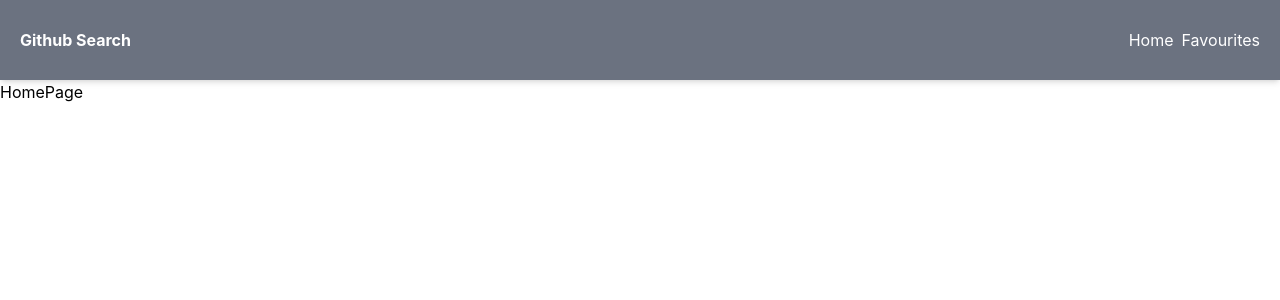
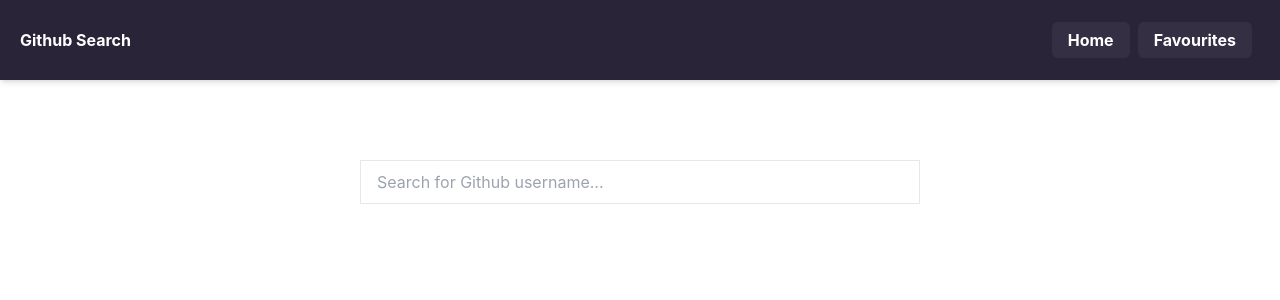
Before and after one commit to vadimkiryanov/TSX-RTQ-Tailwind, a React (Create React App) app: page / in a window 1280 px wide. Shown: the top 300 px of the page. Built offline with nearby package versions, Linux system fonts and the light colour scheme.

Commit message:
add search and custom debounce

```diff
--- a/src/components/Navigation.tsx
+++ b/src/components/Navigation.tsx
@@ -1,18 +1,30 @@
-import React from "react";
+import React, { ReactNode } from "react";
 import { Link } from "react-router-dom";
 
+export interface IBtnLinkProps {
+  children: ReactNode;
+  toPath: string;
+}
+
+// Вынести отдельно
+const BtnLink: React.FC<IBtnLinkProps> = (props) => {
+  const { children, toPath } = props;
+  return (
+    <Link className="mr-2 rounded-md bg-[#352f44] px-4 py-2 font-bold   transition-colors hover:text-blue-400" to={toPath}>
+      {children}
+    </Link>
+  );
+};
+
+// Основной
 const Navigation = () => {
   return (
-    <nav className="flex h-20 items-center justify-between bg-gray-500 px-5 text-white shadow-md">
+    <nav className="flex h-20 items-center justify-between bg-[#2a2438] px-5 text-white shadow-md">
       <h3 className="font-bold">Github Search</h3>
 
       <span>
-        <Link className="mr-2 hover:text-blue-400 transition-colors" to="/">
-          Home
-        </Link>
-        <Link className="hover:text-blue-400 transition-colors" to="/favourites">
-          Favourites
-        </Link>
+        <BtnLink toPath="/">Home</BtnLink>
+        <BtnLink toPath="/favourites">Favourites</BtnLink>
       </span>
     </nav>
   );
--- /dev/null
+++ b/src/hooks/debounce.ts
@@ -0,0 +1,20 @@
+// Создание кастомного хука debounce
+import { useEffect, useState } from "react";
+
+export const useDebounce = (value: string, delay: number = 500): string => {
+  // Состояние
+  const [debounced, setDebounced] = useState(value);
+
+  // uef
+  useEffect(() => {
+    const handler = setTimeout(() => {
+      setDebounced(value);
+      console.log('1111111');
+    }, delay);
+
+    return () => clearTimeout(handler);
+  }, [value, delay]);
+
+  // return
+  return debounced;
+};
--- /dev/null
+++ b/src/models/models.ts
@@ -0,0 +1,36 @@
+// Вставляем сконвертированный интерфейс из полученных данных от сервера
+
+export interface IUser {
+  login: string;
+  id: number;
+  node_id: string;
+  avatar_url: string;
+  gravatar_id: string;
+  url: string;
+  html_url: string;
+  followers_url: string;
+  following_url: string;
+  gists_url: string;
+  starred_url: string;
+  subscriptions_url: string;
+  organizations_url: string;
+  repos_url: string;
+  events_url: string;
+  received_events_url: string;
+  type: string;
+  site_admin: boolean;
+  score: number;
+}
+
+// IServerResponse<T> --- <T> - ставится как переменная, ожидающая тип, в данном случае это 'IUser'
+export interface IServerResponse<T> {
+  total_count: number;
+  incomplete_results: boolean;
+  items: T[];
+}
+
+// export interface IServerResponse {
+//     total_count: number;
+//     incomplete_results: boolean;
+//     items: IUser[];
+//   }
--- a/src/pages/HomePage.tsx
+++ b/src/pages/HomePage.tsx
@@ -1,11 +1,58 @@
 import React from "react";
-import Navigation from "../components/Navigation";
+import { useDebounce } from "../hooks/debounce";
+import { useSearchUsersQuery } from "../redux/store/github/github.api";
 
 const HomePage = () => {
+  // Стейт поиской строки
+  const [searchValue, setSearchValue] = React.useState<string>("");
+  const [isDropDown, setIsDropDown] = React.useState<boolean>(false);
+
+  // Задержка запроса
+  const debounced = useDebounce(searchValue); // Кастом хук
+
+  // Запрос на сервер
+  const { isLoading, isError, data } = useSearchUsersQuery(debounced, {
+    skip: debounced.length < 3, // Предотвращение запроса, если символов < 3
+  });
+
+  React.useEffect(() => {
+    // toggle dropDown
+    setIsDropDown(debounced.length > 3 && data?.length! > 0);
+  }, [debounced, data]);
+
   return (
     <>
-      {/* <Navigation /> */}
-      <div>HomePage</div>
+      <div className="mx-auto flex  justify-center pt-10">
+        {isLoading && <p className="text-center text-blue-600">Loading...</p>}
+      </div>
+      <div className="mx-auto flex  justify-center pt-10">
+        {isError && <p className="text-center text-red-600">Something went wrong</p>}
+      </div>
+      <div className="relative mx-auto w-[560px]">
+        <input
+          type="text"
+          value={searchValue}
+          onChange={(e) => setSearchValue(e.target.value)}
+          className="mb-2 h-11 w-full border py-2 px-4 "
+          placeholder="Search for Github username..."
+        />
+        {isDropDown && (
+          <ul className="absolute top-11 left-0 right-0 max-h-52 list-none overflow-y-scroll bg-white shadow-md">
+            {isLoading ? (
+              <p className="text-center">Loading...</p>
+            ) : (
+              data?.map((obj, objId) => (
+                <li
+                  className="cursor-pointer px-4 py-2 transition-colors hover:bg-[#352f44] hover:text-white"
+                  key={objId}
+                >
+                  {obj.login}
+                </li>
+              ))
+            )}
+          </ul>
+        )}
+      </div>
     </>
   );
 };
--- /dev/null
+++ b/src/redux/store/github/github.api.ts
@@ -0,0 +1,34 @@
+// RTQ
+import { createApi, fetchBaseQuery } from "@reduxjs/toolkit/query/react"; // не забыть дописывать /react
+import { IServerResponse, IUser } from "../../../models/models";
+
+export const githubApi = createApi({
+  reducerPath: "github/api", // путь к апи
+  // Базовая настройка запроса
+  baseQuery: fetchBaseQuery({
+    baseUrl: "https://api.github.com/", // url по умолчанию
+  }),
+  // Дополнительные варианты/параметры запросов
+  endpoints: (buid) => ({
+    // Типизация запроса: 1 - какие типы данных получаем с сервера, 2 - какой тип данных передаем в параматеры запроса
+    // Также это название 'searchUsers' - может быть любым
+    searchUsers: buid.query<IUser[], string>({
+      // Дублируем тип данных для параметра запроса
+      query: (search: string) => ({
+        url: "search/users",
+        params: {
+          q: search, // q - добавляем ключ-префикс в URL, search - сам передаваемый параметр
+          per_page: 10, // ограничиваем количество получаемых элементов
+        },
+      }),
+
+      // Трансформация респонса с сервера | Отсекание лишних данных
+      transformResponse: (response: IServerResponse<IUser>) => {
+        return response.items; // Из респонса оставляем только поле items
+      },
+    }),
+  }),
+});
+
+// Получение кастомного хука
+export const { useSearchUsersQuery } = githubApi;
--- a/src/redux/store/index.ts
+++ b/src/redux/store/index.ts
@@ -1,7 +1,11 @@
+import { githubApi } from "./github/github.api";
 import { configureStore } from "@reduxjs/toolkit";
 
 export const store = configureStore({
-    reducer: {
+  reducer: {
+    [githubApi.reducerPath]: githubApi.reducer, // Регистарция githubApi
+  },
 
-    }
+  // Перезапрос данных
+  middleware: (getDefaultMiddleware) => getDefaultMiddleware().concat(githubApi.middleware),
 });
```
Also changed, not shown: public/index.html (+1 -14 lines).
